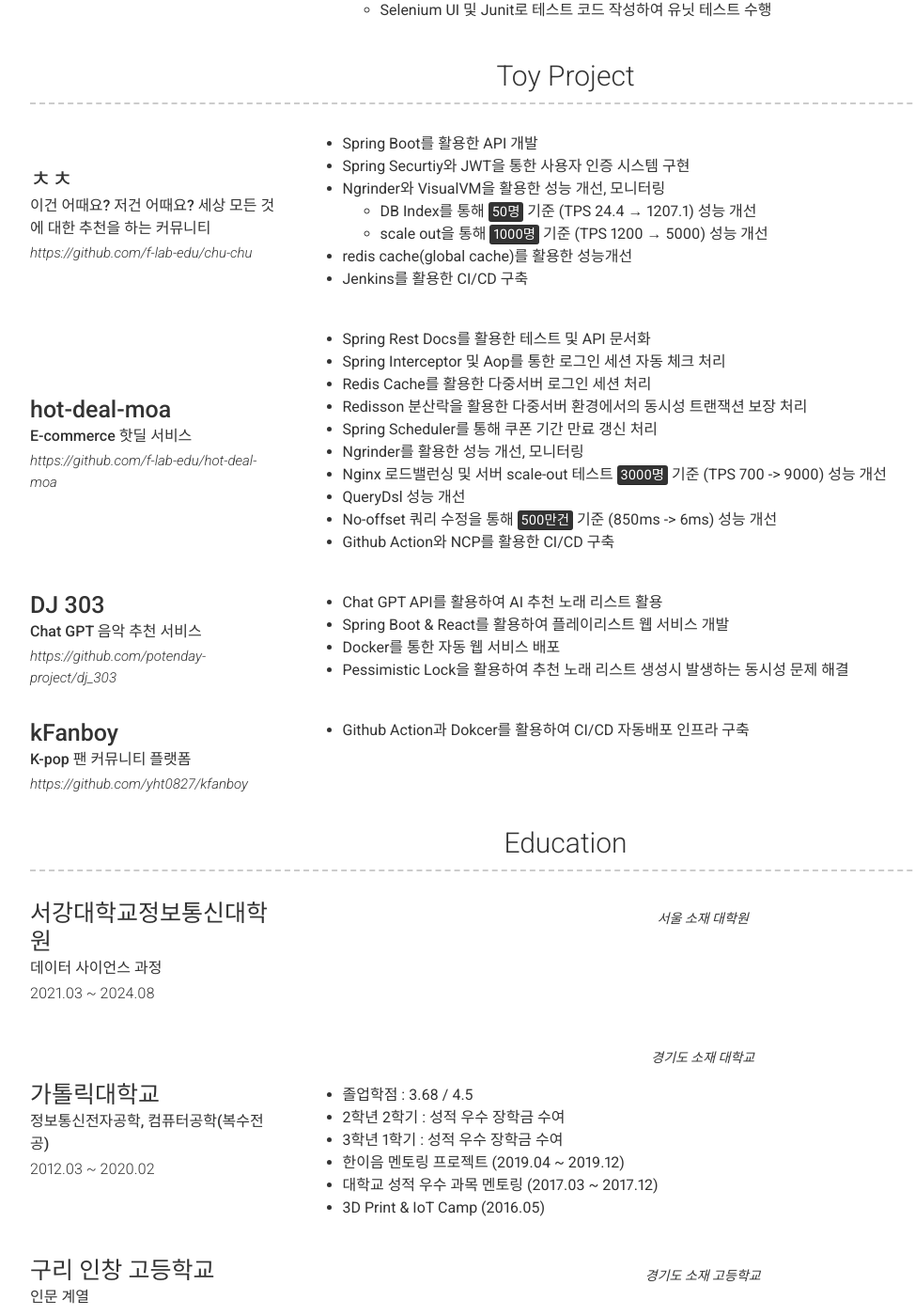
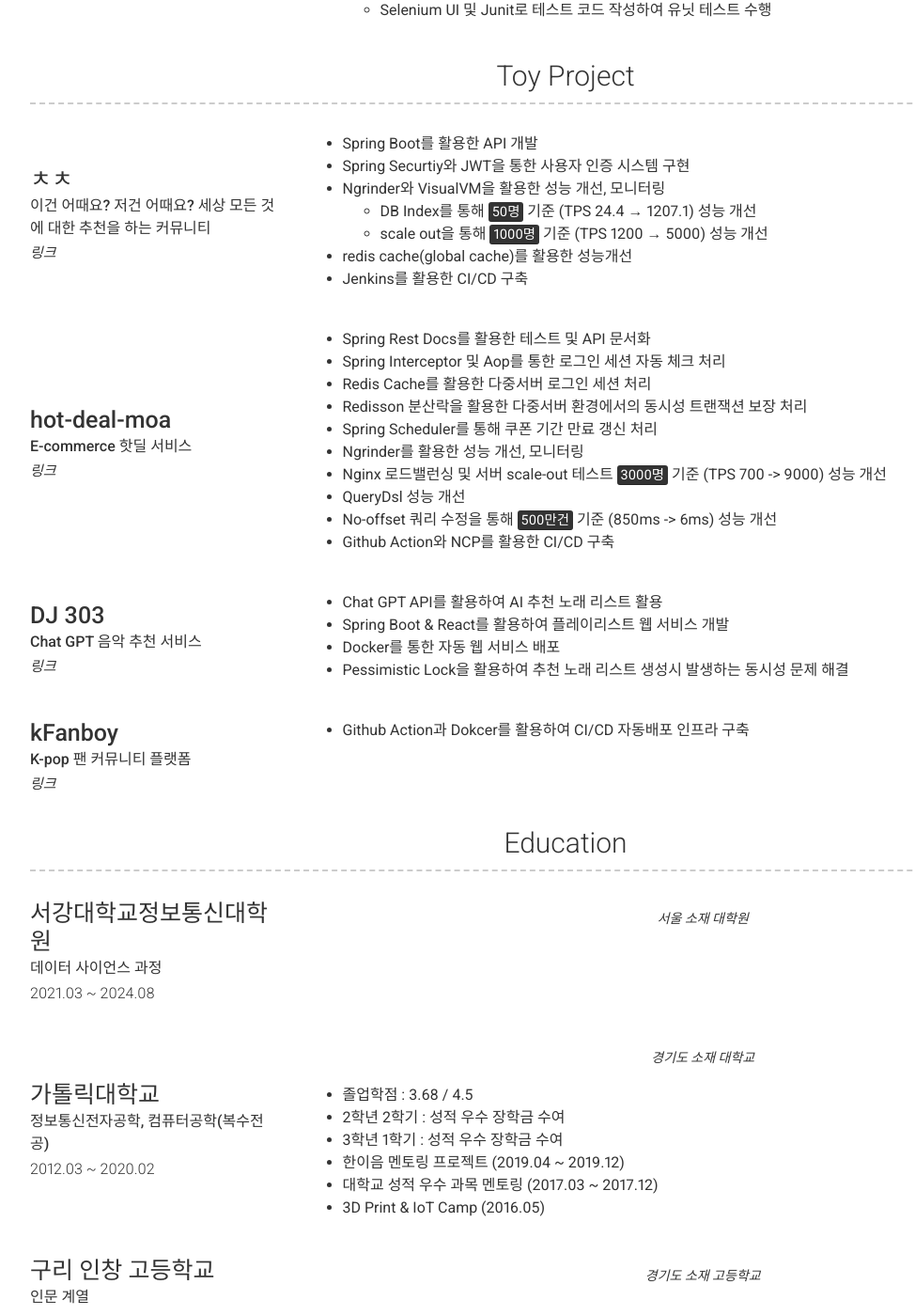
Before and after one commit to yht0827/resume, a Jekyll site: the page built from index.md, in a window 1280 px wide and 1400 px high, scrolled down 1050 px. Shown: the whole window at 94% size, without its empty margins (38-1012 px from the left). Built offline with Jekyll 4.4.1, drawn with Linux system fonts in a browser that asks for light colours; nearby versions of some CDN libraries.

Commit message:
-- 이력서 수정

```diff
--- a/_config.yml
+++ b/_config.yml
@@ -76,6 +76,7 @@ content:
         title: ㅊㅊ
         sub_title: 이건 어때요? 저건 어때요? 세상 모든 것에 대한 추천을 하는 커뮤니티
         link: https://github.com/f-lab-edu/chu-chu
+        link_text: 링크
         description: | # this will include new lines to allow paragraphs
           - Spring Boot를 활용한 API 개발
           - Spring Securtiy와 JWT을 통한 사용자 인증 시스템 구현
@@ -89,6 +90,7 @@ content:
         title: hot-deal-moa
         sub_title: E-commerce 핫딜 서비스
         link: https://github.com/f-lab-edu/hot-deal-moa
+        link_text: 링크
         description: | # this will include new lines to allow paragraphs
           - Spring Rest Docs를 활용한 테스트 및 API 문서화
           - Spring Interceptor 및 Aop를 통한 로그인 세션 자동 체크 처리
@@ -105,6 +107,7 @@ content:
         title: DJ 303
         sub_title: Chat GPT 음악 추천 서비스
         link: https://github.com/potenday-project/dj_303
+        link_text: 링크
         description: | # this will include new lines to allow paragraphs
           - Chat GPT API를 활용하여 AI 추천 노래 리스트 활용
           - Spring Boot & React를 활용하여 플레이리스트 웹 서비스 개발
@@ -115,6 +118,7 @@ content:
         title: kFanboy
         sub_title: K-pop 팬 커뮤니티 플랫폼
         link: https://github.com/yht0827/kfanboy
+        link_text: 링크
         description: | # this will include new lines to allow paragraphs
           - Github Action과 Dokcer를 활용하여 CI/CD 자동배포 인프라 구축
 
```
